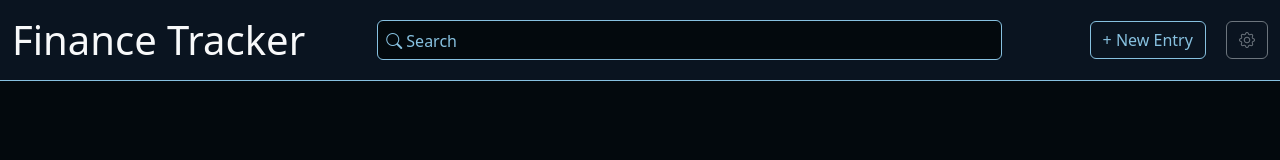
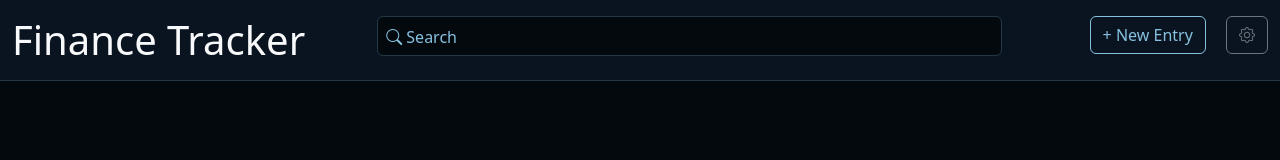
Before and after one commit to ABL-Dev/Webanwendungen2, a plain HTML site: page Frontend/index.html in a window 1280 px wide. Drawn offline with nearby package versions, Linux system fonts and the light colour scheme.

Commit message:
Boder farbanpassungen; Verbesserte variablen namen für bessere lehsbarkeit

```diff
--- a/Frontend/index.html
+++ b/Frontend/index.html
@@ -13,8 +13,8 @@
 <body class="bg-dark text-light">
 
     <!--Header-->
-    <header class="container-fluid py-3 border-bottom border-primary" style="background-color: #0A1420">
-        <div class="row align-items-center">
+    <header class="container-fluid py-3 border-bottom border-primary head">
+        <div class="row">
 
             <!--Linker Bereich-->
             <div class="col-auto">
--- a/Frontend/main.css
+++ b/Frontend/main.css
@@ -1,11 +1,18 @@
 :root{
     --main-blue: #87C1E0;
     --main-background: #03090D;
+    --main-border: #233747;
+    --kachel-background: #0A1420;
+}
+
+.head{
+    background-color: var(--kachel-background) !important;
+    border-color: var(--main-border) !important;
 }
 
 .suchleiste{
     background-color: var(--main-background)!important;
-    border-color: var(--main-blue) !important;
+    border-color: var(--main-border) !important;
     color: var(--main-blue) !important;
 }
 
```
